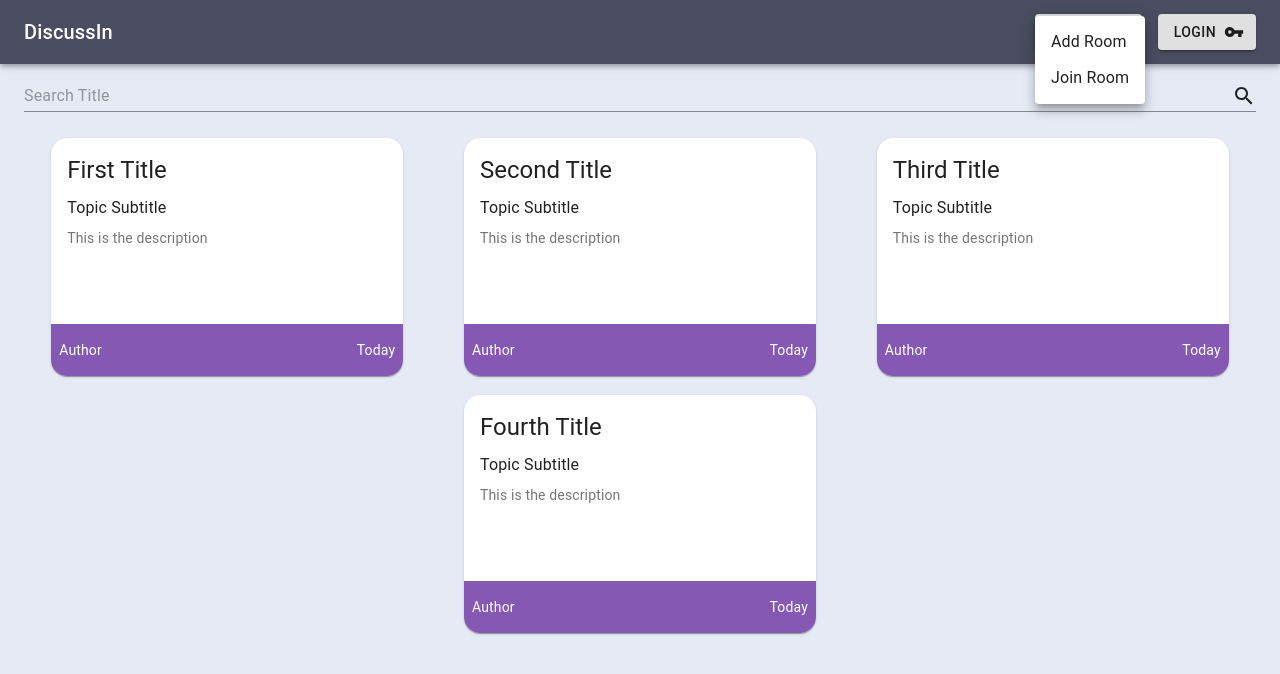
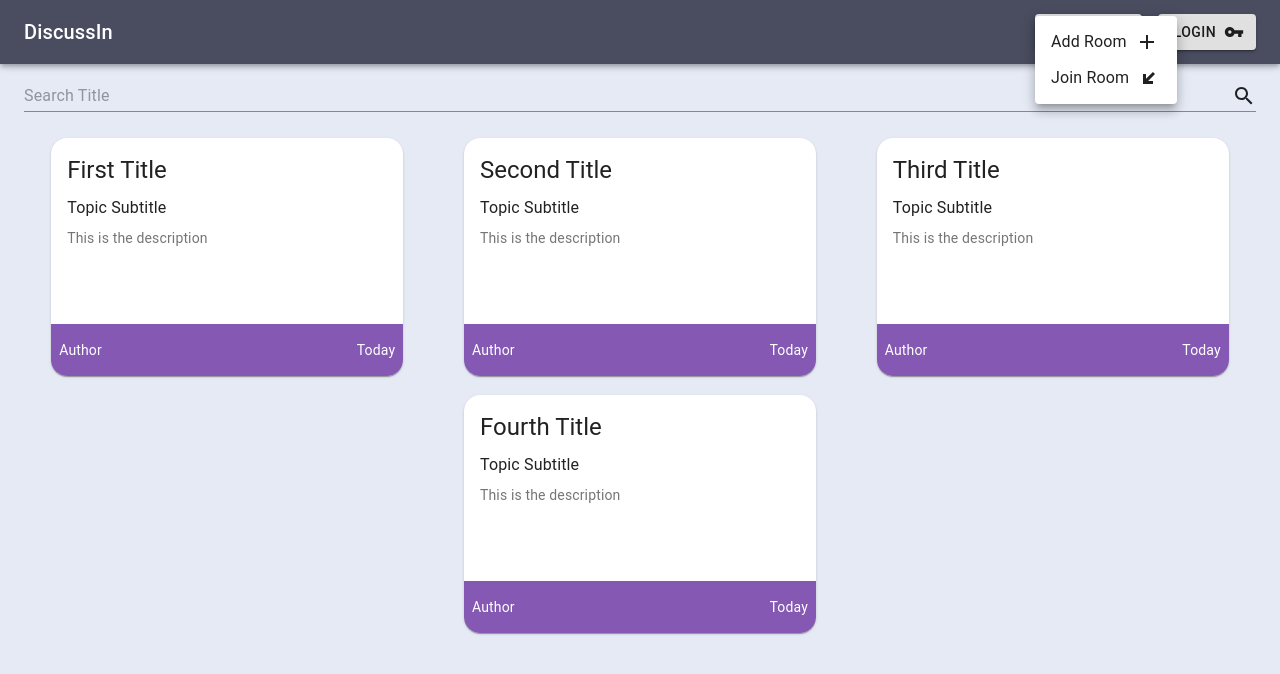
Before and after one commit to VirajJadhav/DiscussIn, a React (Create React App) app in the folder frontend/: page / in a window 1280 px wide. Both pictures are taken after a click on the button "ROOMS". Shown: the top 674 px of the page. Built offline with nearby package versions, Linux system fonts and the light colour scheme.

Commit message:
ui: icons in nav menuitem

```diff
--- a/frontend/src/components/NavBar/index.jsx
+++ b/frontend/src/components/NavBar/index.jsx
@@ -16,6 +16,8 @@ import {
   KeyboardArrowUp as KeyboardArrowUpIcon,
   VpnKey,
   MeetingRoom,
+  Add as AddIcon,
+  TransitEnterexit as EnterIcon,
 } from "@material-ui/icons";
 import { Link } from "react-router-dom";
 
@@ -118,8 +120,22 @@ export default function NavBar(props) {
               open={Boolean(anchorEl)}
               onClose={handleClose}
             >
-              <MenuItem>Add Room</MenuItem>
-              <MenuItem>Join Room</MenuItem>
+              <MenuItem>
+                Add Room{" "}
+                <AddIcon
+                  style={{
+                    marginLeft: "0.5rem",
+                  }}
+                />
+              </MenuItem>
+              <MenuItem>
+                Join Room{" "}
+                <EnterIcon
+                  style={{
+                    marginLeft: "0.5rem",
+                  }}
+                />
+              </MenuItem>
             </Menu>
           </div>
           <Link
```
